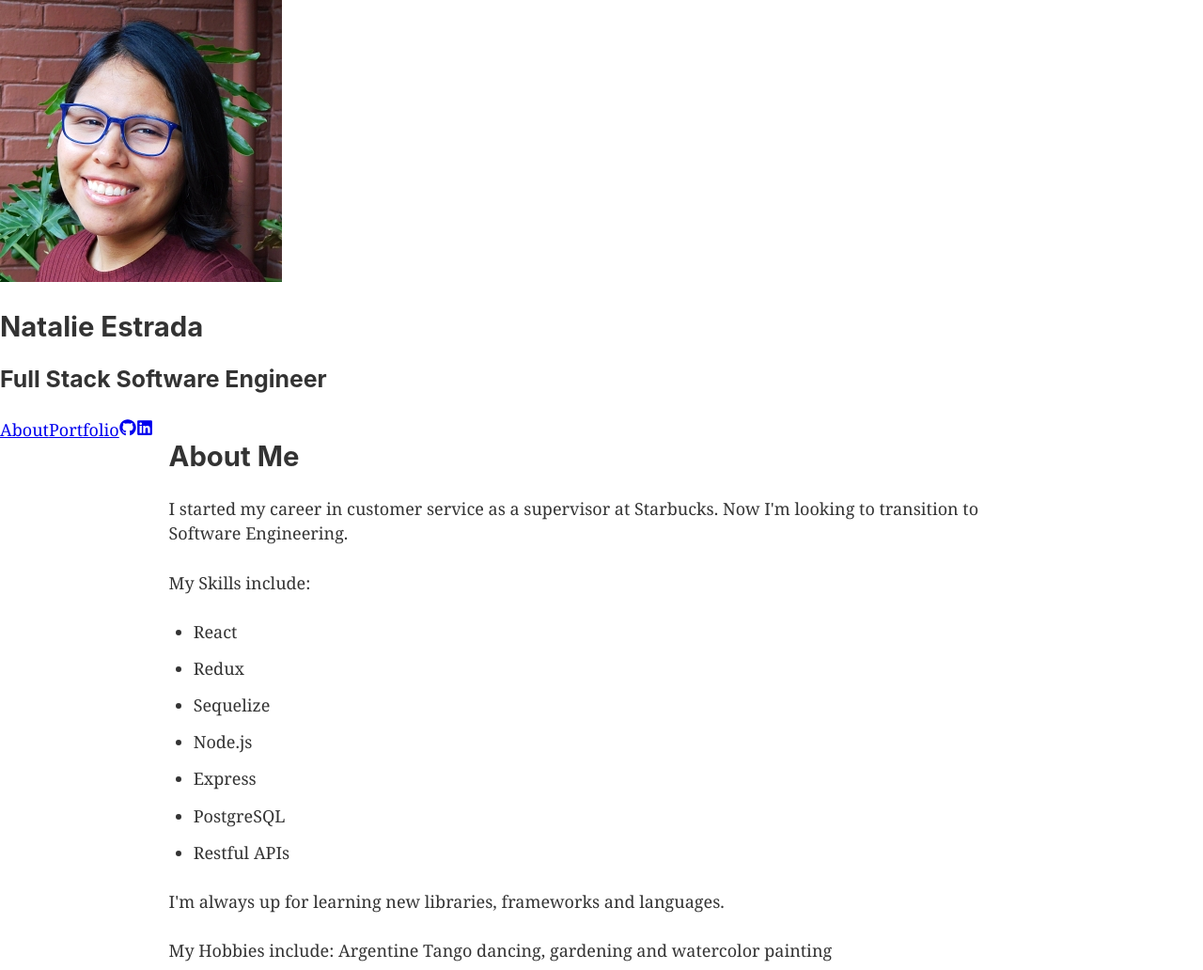
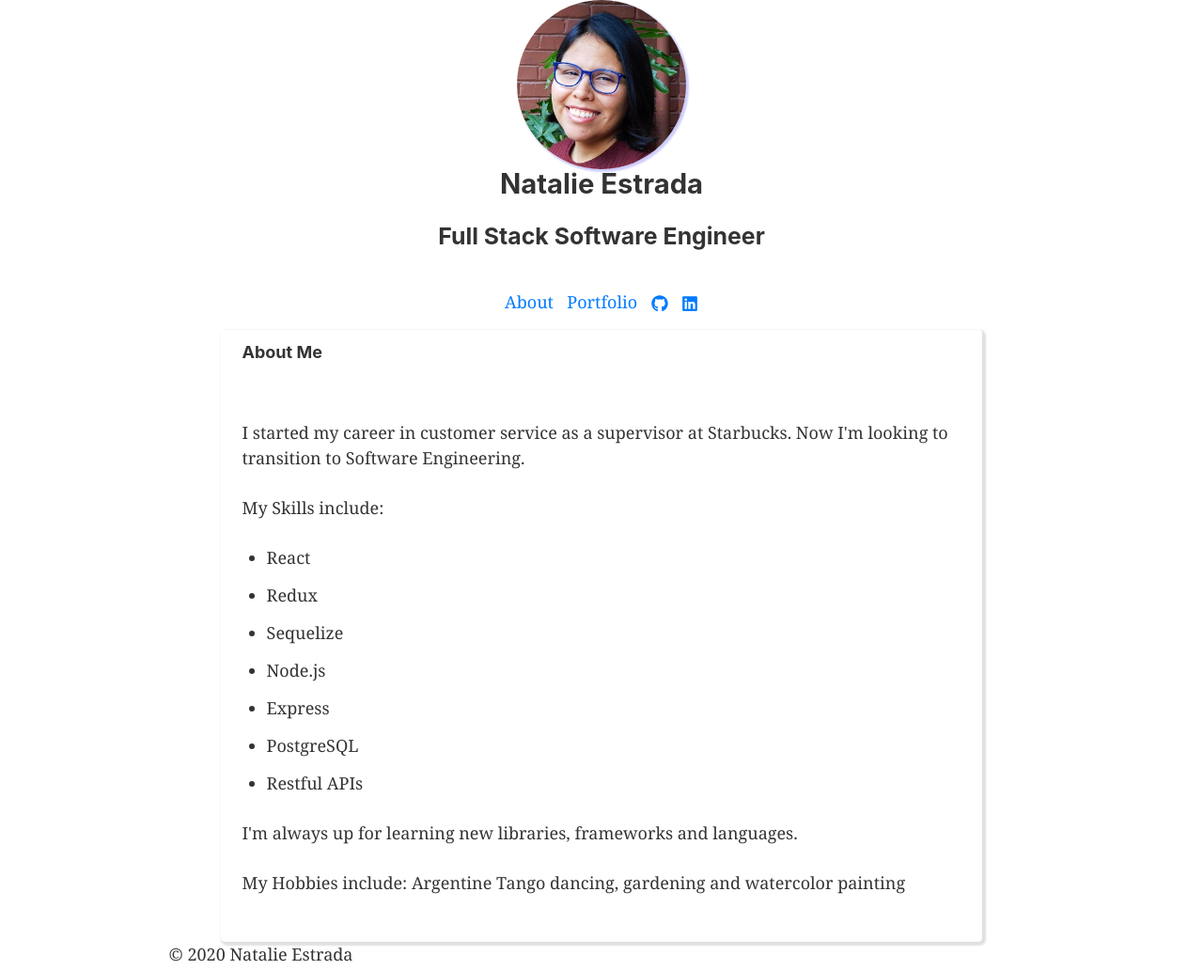
Before and after one commit to nmestrada/portfolio, a Gatsby site: page / in a window 1280 px wide. Shown: the top 1032 px of the page at 94% size. Built offline with nearby package versions, Linux system fonts and the light colour scheme; Gatsby itself is replaced by a stand-in of ours.

Commit message:
Added React Bootstrap

```diff
--- a/src/components/layout.js
+++ b/src/components/layout.js
@@ -12,6 +12,8 @@ import { useStaticQuery, graphql } from "gatsby"
 import Navbar from "./Navbar"
 import "./layout.css"
 
+import Container from 'react-bootstrap/Container'
+
 const Layout = ({ children }) => {
   const data = useStaticQuery(graphql`
     query SiteTitleQuery {
@@ -24,7 +26,7 @@ const Layout = ({ children }) => {
   `)
 
   return (
-    <>
+    <Container>
       <Navbar siteTitle={data.site.siteMetadata.title} />
       <div
         style={{
@@ -41,12 +43,12 @@ const Layout = ({ children }) => {
           </div>
         </footer>
       </div>
-    </>
+    </Container>
   )
 }
 
-Layout.propTypes = {
-  children: PropTypes.node.isRequired,
-}
+// Layout.propTypes = {
+//   children: PropTypes.node.isRequired,
+// }
 
 export default Layout
--- a/src/components/navbar.js
+++ b/src/components/navbar.js
@@ -3,40 +3,43 @@ import { Link } from "gatsby"
 import PropTypes from "prop-types"
 import headshot from "../images/headshoticon1.jpg"
 import { FaGithub, FaLinkedin } from "react-icons/fa"
+import Navbar from 'react-bootstrap/Navbar'
+import Container from 'react-bootstrap/Container'
+import {Image, Row, Col, Nav} from 'react-bootstrap'
 
-export default function Navbar({ siteTitle }) {
+import '../stylesheets/navbar.css';
+
+export default function Navb() {
   return (
-    <div id="nav">
-      <div className="intro">
-        <img className="headshot" src={headshot}></img>
+    <Container id="page-header" fluid>
+      <Image className="headshot" src={headshot} roundedCircle/>
+      <div className="blurb">
+        <h2 className="text-center">Natalie Estrada</h2>
+        <h3 className="text-center">Full Stack Software Engineer</h3>
       </div>
-      <div className="blurb">
-        <h2>Natalie Estrada</h2>
-        <h3>Full Stack Software Engineer</h3>
-      </div>
-      <nav className="nav">
-        <div className="Links">
+      <Navbar className="nav">
+        <Nav className="links mx-auto">
           <Link to="/">About</Link>
           <Link to="portfolio">Portfolio</Link>
-          <a href="https://github.com/nmestrada" target="_blank">
+          <Link href="https://github.com/nmestrada" target="_blank">
             <FaGithub />
-          </a>
-          <a
+          </Link>
+          <Link
             href="https://www.linkedin.com/in/natalie-estrada-dev/"
             target="_blank"
           >
             <FaLinkedin />
-          </a>
-        </div>
-      </nav>
-    </div>
+          </Link>
+        </Nav>
+      </Navbar>
+    </Container>
   )
 }
 
-Navbar.propTypes = {
-  siteTitle: PropTypes.string,
-}
+// Navbar.propTypes = {
+//   siteTitle: PropTypes.string,
+// }
 
-Navbar.defaultProps = {
-  siteTitle: ``,
-}
+// Navbar.defaultProps = {
+//   siteTitle: ``,
+// }
--- a/src/pages/index.js
+++ b/src/pages/index.js
@@ -1,21 +1,26 @@
 import React from "react"
 //import { Link, graphql } from "gatsby"
-import headshot from "../images/headshoticon1.jpg"
+//bootstrap import
+import 'bootstrap/dist/css/bootstrap.min.css';
+import {Card} from 'react-bootstrap'
 
 import Layout from "../components/layout"
 import SEO from "../components/seo"
 
 import Fade from "react-reveal/Fade"
+import Container from 'react-bootstrap/Container'
+
+import '../stylesheets/index.css'
 
 const IndexPage = ({ data }) => (
   <Layout>
     <SEO title="Home" />
-    <div className="about-me">
+    <Card className="about-me border-0">
       <Fade bottom>
-        <div className="section-title">
-          <h2>About Me</h2>
-        </div>
-        <div className="section-content">
+        <Card.Header className="section-title border-0">
+          <h4>About Me</h4>
+        </Card.Header>
+        <Card.Body className="section-content">
           <p>
             I started my career in customer service as a supervisor at
             Starbucks. Now I'm looking to transition to Software Engineering.
@@ -37,9 +42,9 @@ const IndexPage = ({ data }) => (
             My Hobbies include: Argentine Tango dancing, gardening and
             watercolor painting
           </p>
-        </div>
+        </Card.Body>
       </Fade>
-    </div>
+    </Card>
   </Layout>
 )
 
--- /dev/null
+++ b/src/stylesheets/index.css
@@ -0,0 +1,11 @@
+/* home page styles */
+
+.section-title {
+    background-color: white;
+}
+
+.about-me {
+    box-shadow: 2px 2px 2px 2px rgba(100, 100, 105, 0.2);
+    max-width: 45rem;
+    margin:auto;
+}
--- /dev/null
+++ b/src/stylesheets/navbar.css
@@ -0,0 +1,14 @@
+.headshot {
+    margin: auto;
+    max-width: 10rem;
+    display: flex;
+    box-shadow: 2px 2px 2px 1px rgba(0, 0, 255, .2);
+}
+.links {
+    display:flex;
+    justify-content: space-between;
+}
+
+a {
+    margin: 0.4rem;
+}
--- /dev/null
+++ b/src/stylesheets/portfolio.css
@@ -0,0 +1,25 @@
+.projects-container {
+    max-width: 45rem;
+    margin:auto;
+}
+.project {
+    max-height: 50rem;
+    margin-bottom: 2rem;
+    box-shadow: 2px 2px 2px 2px rgba(100, 100, 105, 0.2);
+}
+.images {
+    max-height: 30rem;
+    max-width: 10rem;
+    display:flex;
+}
+.section-title {
+    display: flex;
+    color: black;
+    border:none
+}
+a {
+    color: black;
+}
+a:hover {
+    color: lightseagreen;
+}
```
Also changed, not shown: src/pages/portfolio.js (+22 -23 lines).
